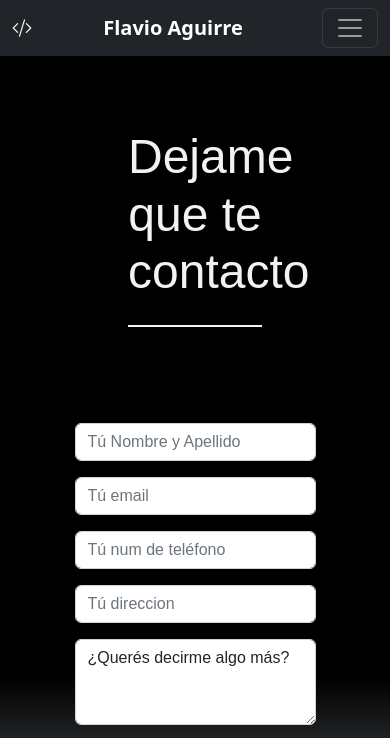
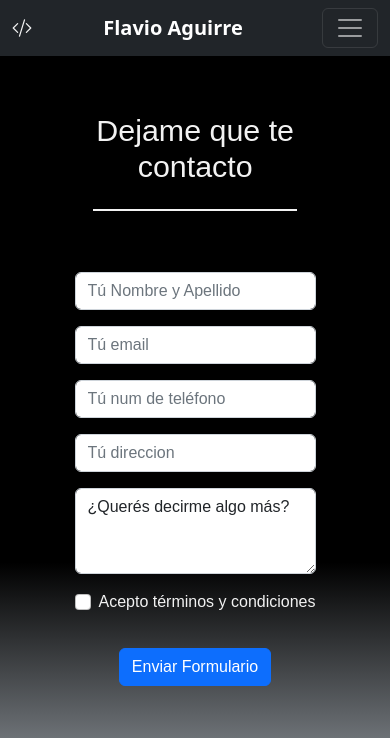
Before and after one commit to flavioaguirre/miPortfolio, a plain HTML site: page pages/contacto.html in a window 390 px wide. Shown: the top 738 px of the page. Drawn offline with nearby package versions, Linux system fonts and the light colour scheme.

Commit message:
PROYECTO FINAL

```diff
--- a/style.css
+++ b/style.css
@@ -247,6 +247,7 @@ padding-left: 25rem;
 /*---------- Media Queries  */
 
 @media only screen and (max-width:992px) {
+  /* index  */
   .index-section__h1 {
     padding-right: 5rem;
     margin: 9rem 0 0 8rem;
@@ -310,5 +311,13 @@ padding-left: 25rem;
 }
 
 @media only screen and (max-width:576px) {
-
+  /* index */
+  .index-section__h1 {
+  margin: 0;
+  }
+/*------ H1 pages */
+.main-titles__h1 {
+  font-size: var(--text-base);
+  text-align: center;
 }
+}
```
